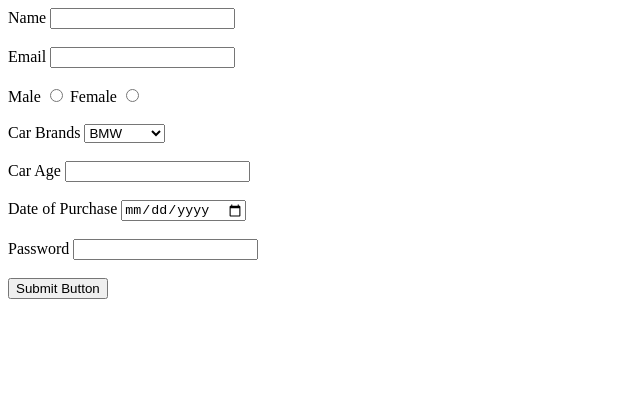
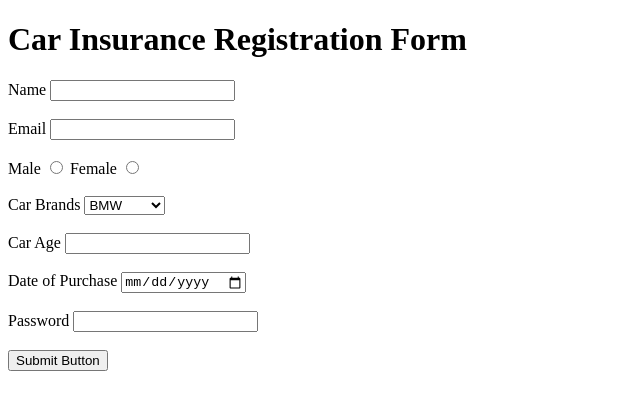
Before and after one commit to acciojob/car-insurance-form-SurajKumar798, a website: page main.html in a window 1280 px wide. Shown: the whole page, without its empty margins (0-640 px from the left). Drawn offline with Linux system fonts and the light colour scheme.

Commit message:
created a submission

```diff
--- a/main.html
+++ b/main.html
@@ -7,6 +7,7 @@
 </head>
 
 <body>
+	<h1>Car Insurance Registration Form</h1>
 	<form method="post">
 		<label for="name">Name</label>
 		<input type="text" id="name" required />
```
